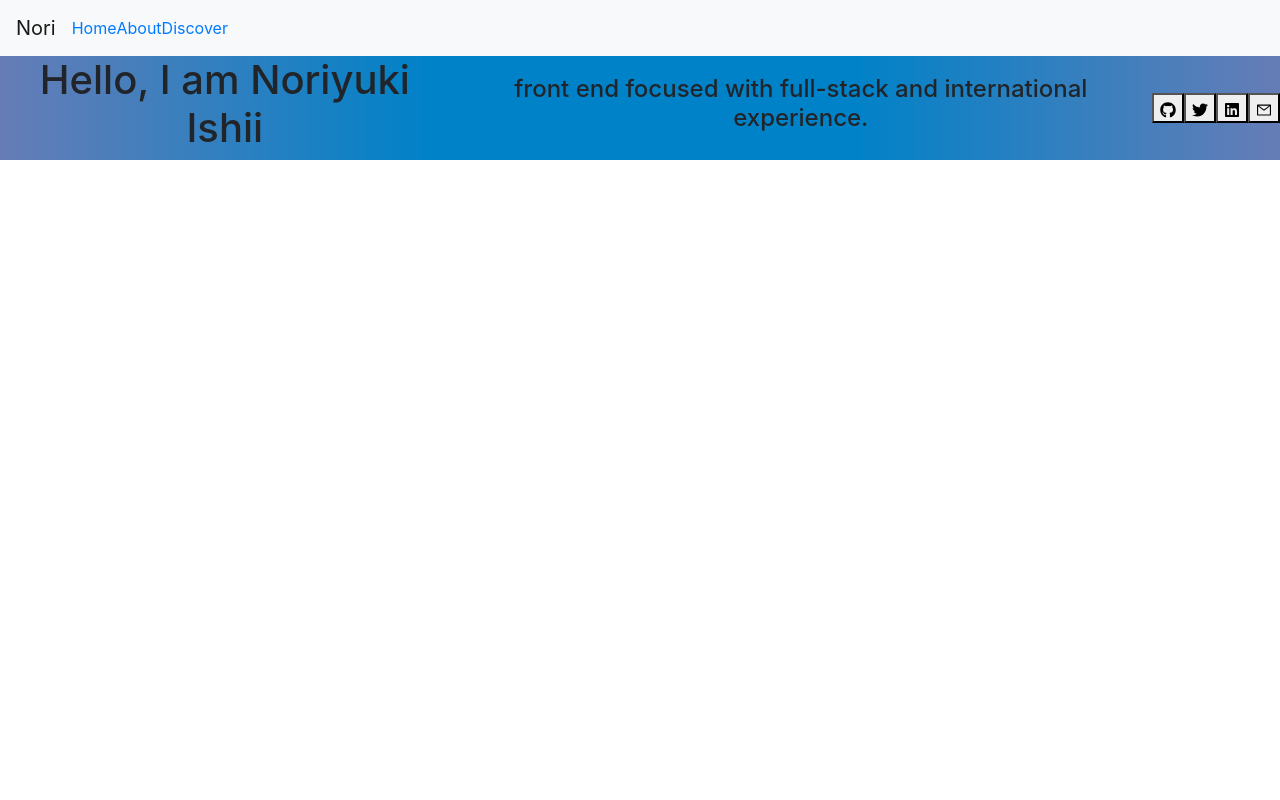
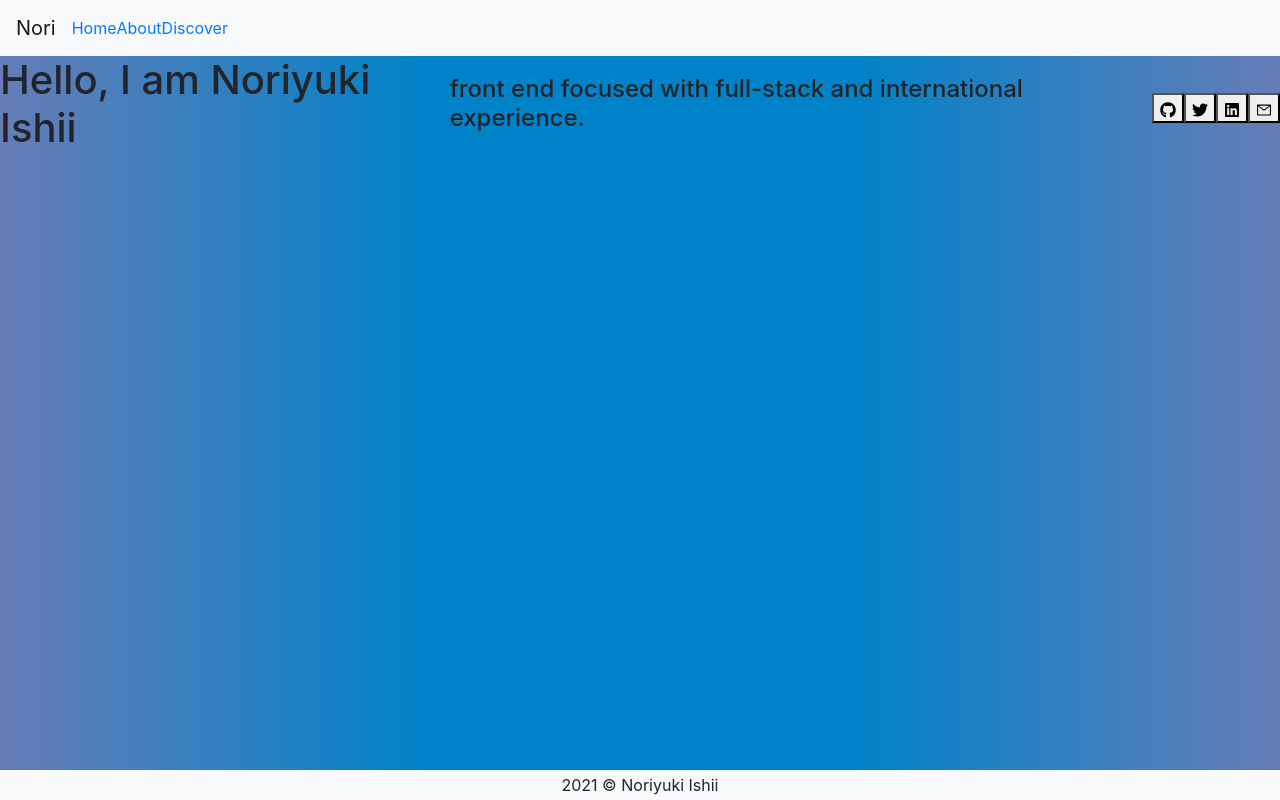
Before and after one commit to noriyuki-ishii-820/react-portfolio, a React (Create React App) app: page /#/ in a window 1280 px wide. Built offline with nearby package versions, Linux system fonts and the light colour scheme.

Commit message:
portfolio page - basics

```diff
--- a/src/App.css
+++ b/src/App.css
@@ -1,38 +1,12 @@
 .App {
-  text-align: center;
+  background: -webkit-linear-gradient(to right, #667db6, #0082c8, #0082c8, #667db6); /* Chrome 10-25, Safari 5.1-6 */
+  background: linear-gradient(to right, #667db6, #0082c8, #0082c8, #667db6); /* W3C, IE 10+/ Edge, Firefox 16+, Chrome 26+, Opera 12+, Safari 7+ */
+  display:flex;
+  flex-flow: column;
+  height:auto;
 }
 
-.App-logo {
-  height: 40vmin;
-  pointer-events: none;
+.body {
+  flex: 2;
+  overflow:auto;
 }
-
-@media (prefers-reduced-motion: no-preference) {
-  .App-logo {
-    animation: App-logo-spin infinite 20s linear;
-  }
-}
-
-.App-header {
-  background-color: #282c34;
-  min-height: 100vh;
-  display: flex;
-  flex-direction: column;
-  align-items: center;
-  justify-content: center;
-  font-size: calc(10px + 2vmin);
-  color: white;
-}
-
-.App-link {
-  color: #61dafb;
-}
-
-@keyframes App-logo-spin {
-  from {
-    transform: rotate(0deg);
-  }
-  to {
-    transform: rotate(360deg);
-  }
-}
--- a/src/App.js
+++ b/src/App.js
@@ -4,18 +4,19 @@ import Navbar from "./components/Navbar/Navbar"
 import About from "./components/About/About"
 import Projects from "./components/Projects/Projects"
 import Home from "./components/Home/Home"
+import Footer from "./components/Footer/Footer"
 
 function App() {
   return (
     <div className="App">
       <Router>
-        <div>
+        <div className="body">
           <Navbar />
           <Route exact path="/" component={Home} />
           <Route exact path="/about" component={About} />
           <Route exact path="/projects" component={Projects} />
+          <Footer />
         </div>
-
       </Router>
 
     </div>
--- /dev/null
+++ b/src/components/Footer/Footer.css
@@ -0,0 +1,7 @@
+footer {
+    height:30px;
+    line-height:30px;
+    background:#f8f9fa;
+    text-align:center;
+
+}
--- /dev/null
+++ b/src/components/Footer/Footer.js
@@ -0,0 +1,12 @@
+import React from 'react'
+import "./Footer.css"
+
+function Footer() {
+    return (
+        <footer className="fixed-bottom">
+            2021  &copy; Noriyuki Ishii
+        </footer>
+    )
+}
+
+export default Footer
--- a/src/components/Home/Home.css
+++ b/src/components/Home/Home.css
@@ -2,8 +2,4 @@
     display: flex;
     align-items:center;
     justify-content: center;
-    background: -webkit-linear-gradient(to right, #667db6, #0082c8, #0082c8, #667db6); /* Chrome 10-25, Safari 5.1-6 */
-    background: linear-gradient(to right, #667db6, #0082c8, #0082c8, #667db6); /* W3C, IE 10+/ Edge, Firefox 16+, Chrome 26+, Opera 12+, Safari 7+ */
-    height: 100%;
-    position:relative;
 }
--- /dev/null
+++ b/src/components/Projects/Projects.css
@@ -0,0 +1,9 @@
+.row {
+    width: 80%;
+    margin: auto !important;
+    padding: 0;
+}
+
+.com-sm-6 {
+    margin: 20px;
+}
--- a/src/components/Projects/Projects.js
+++ b/src/components/Projects/Projects.js
@@ -5,6 +5,7 @@ import Card from '@material-ui/core/Card';
 import CardContent from '@material-ui/core/CardContent';
 import CardMedia from '@material-ui/core/CardMedia';
 import CardActionArea from '@material-ui/core/CardActionArea';
+import "./Projects.css"
 
 const useStyles = makeStyles({
     cardRoot: {
@@ -19,18 +20,22 @@ function Projects() {
   return (
     <div>
       <h1>portfolio page</h1>
-      <Card className={classes.cardRoot}>
+      <div className="container">
+        <div className="row justify-content-center">
+        {projects.map((each,i) => (
+          <Card className={classes.cardRoot} className="col-sm-5" >
             <CardActionArea>
-            {projects.map((each,i) => (
               <div>
                 <CardMedia key={i} component="img" image={each.screenshot.default} />
                 <CardContent>
                     <h1>{each.name}</h1>
                 </CardContent>
               </div>
-            ))}
             </CardActionArea>
           </Card>
+          ))}
+          </div>
+      </div>
     </div>
   );
 }
--- a/src/index.css
+++ b/src/index.css
@@ -1,13 +1,4 @@
 body {
-  margin: 0;
-  font-family: -apple-system, BlinkMacSystemFont, 'Segoe UI', 'Roboto', 'Oxygen',
-    'Ubuntu', 'Cantarell', 'Fira Sans', 'Droid Sans', 'Helvetica Neue',
-    sans-serif;
-  -webkit-font-smoothing: antialiased;
-  -moz-osx-font-smoothing: grayscale;
+  background: -webkit-linear-gradient(to right, #667db6, #0082c8, #0082c8, #667db6); /* Chrome 10-25, Safari 5.1-6 */
+  background: linear-gradient(to right, #667db6, #0082c8, #0082c8, #667db6); /* W3C, IE 10+/ Edge, Firefox 16+, Chrome 26+, Opera 12+, Safari 7+ */
 }
-
-code {
-  font-family: source-code-pro, Menlo, Monaco, Consolas, 'Courier New',
-    monospace;
-}
```
Lines whose indentation alone changed are shown as unchanged.
